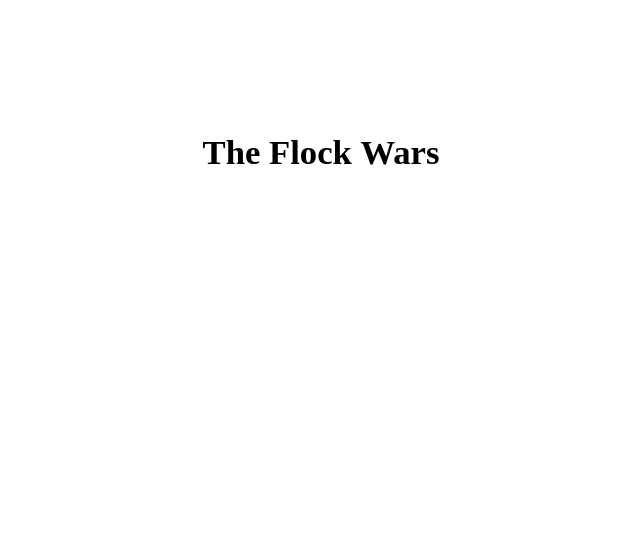
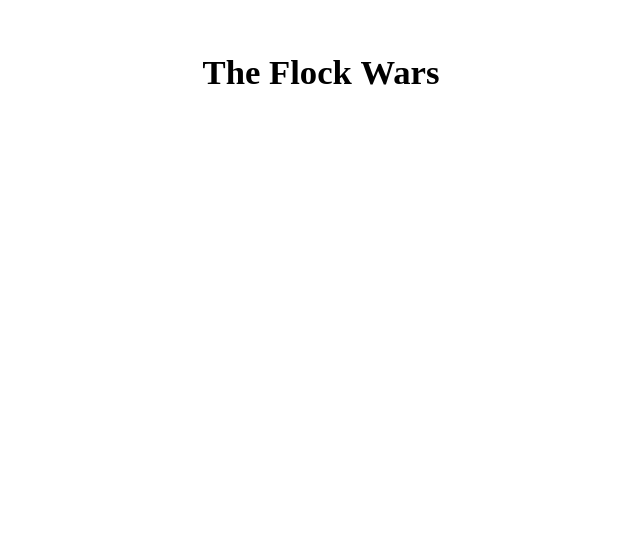
Before and after one commit to kduckets/tfw, a Next.js app: page / in a window 1280 px wide. Shown: the part 256-800 px from the top of the page, without its empty margins (319-959 px from the left). Built offline with nearby package versions, Linux system fonts and the light colour scheme; a web font is replaced by a local one.

Commit message:
Update global.css

```diff
--- a/styles/global.css
+++ b/styles/global.css
@@ -7,8 +7,6 @@ html,
   padding-left: 14px;
   font-family:'Redressed', cursive;
   /* background-image: url("../public/old-paper-background.png"); */
-
-
   }
 
 p{
@@ -45,6 +43,8 @@ p{
   flex-direction: column;
   justify-content: center;
   align-items: center;
+  -ms-transform: translateY(-10%);
+  transform: translateY(-10%);
 }
 
 .prologue{
```
